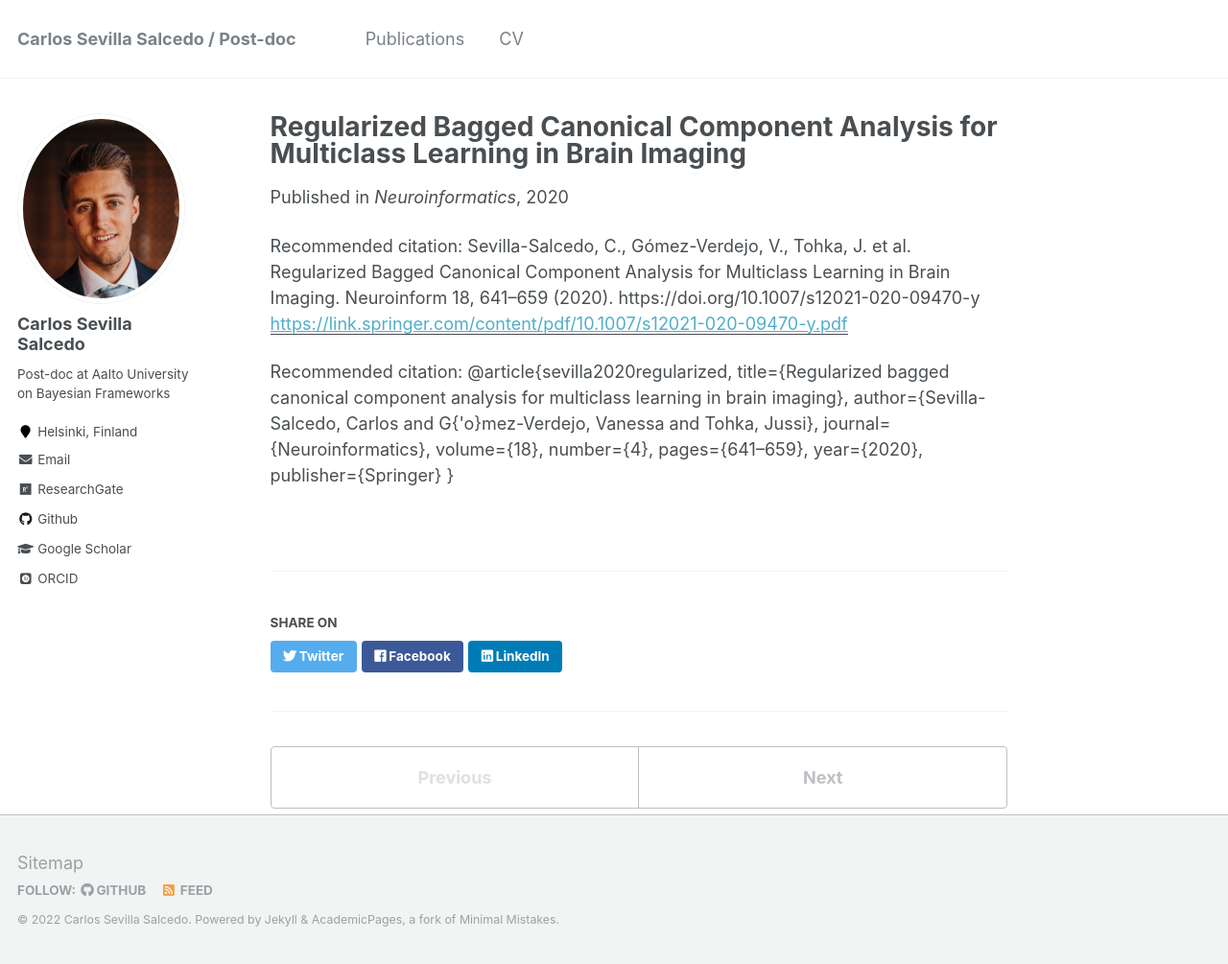
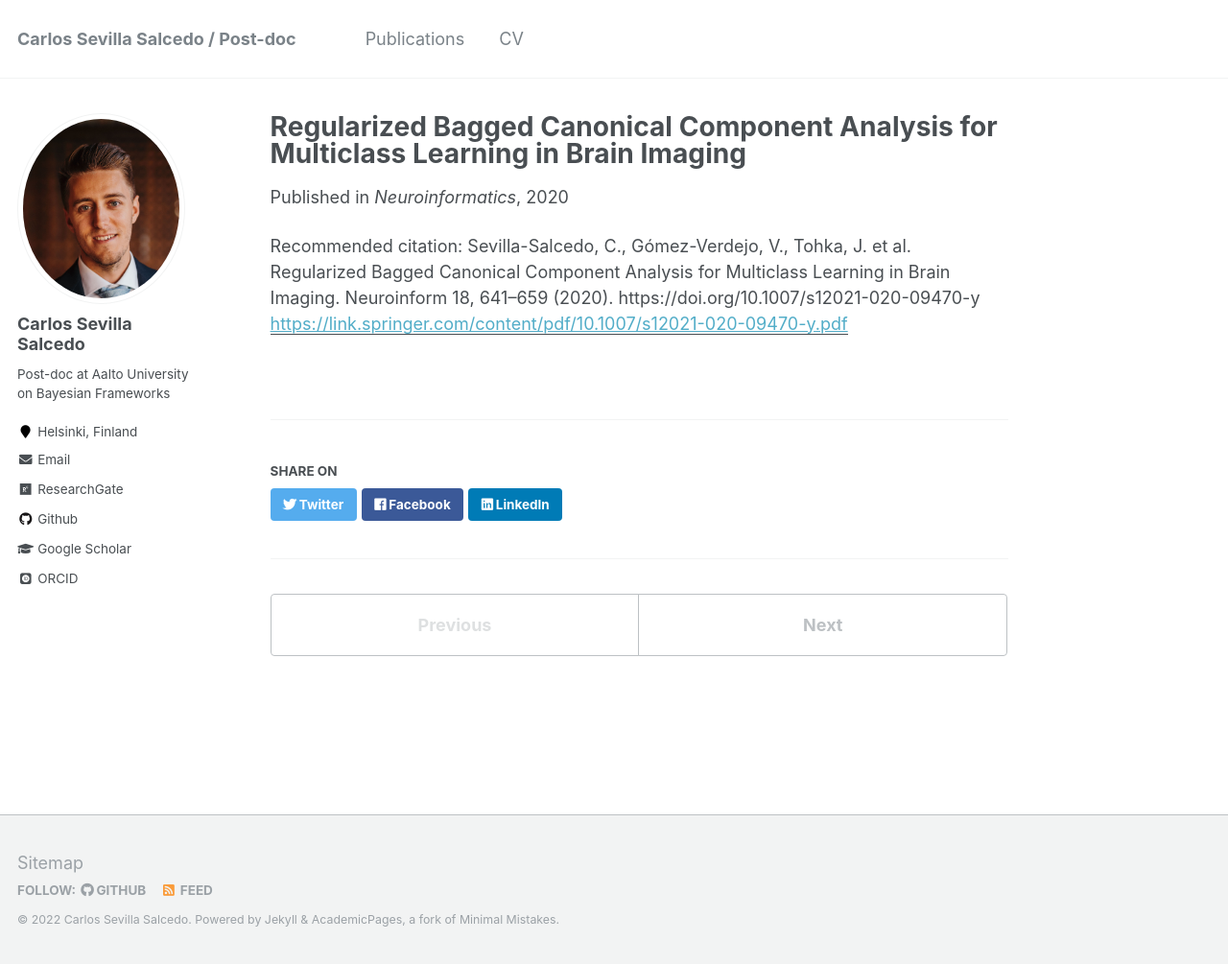
Before and after one commit to sevisal/sevisal.github.io, a Jekyll site: the page built from _publications/2020-06-05-Sevilla-Salcedo-et-al.md, in a window 1280 px wide and 1005 px high. Shown: the whole window at 96% size. Built offline with Jekyll 4.4.1, drawn with Linux system fonts in a browser that asks for light colours; some web fonts are replaced.

Commit message:
Update 2020-06-05-Sevilla-Salcedo-et-al.md

```diff
--- a/_publications/2020-06-05-Sevilla-Salcedo-et-al.md
+++ b/_publications/2020-06-05-Sevilla-Salcedo-et-al.md
@@ -8,15 +8,3 @@ venue: 'Neuroinformatics'
 paperurl: 'https://link.springer.com/content/pdf/10.1007/s12021-020-09470-y.pdf'
 citation: 'Sevilla-Salcedo, C., Gómez-Verdejo, V., Tohka, J. et al. Regularized Bagged Canonical Component Analysis for Multiclass Learning in Brain Imaging. Neuroinform 18, 641–659 (2020). https://doi.org/10.1007/s12021-020-09470-y'
 ---
-
-Recommended citation:
-@article{sevilla2020regularized,
-  title={Regularized bagged canonical component analysis for multiclass learning in brain imaging},
-  author={Sevilla-Salcedo, Carlos and G{\'o}mez-Verdejo, Vanessa and Tohka, Jussi},
-  journal={Neuroinformatics},
-  volume={18},
-  number={4},
-  pages={641--659},
-  year={2020},
-  publisher={Springer}
-}
```
